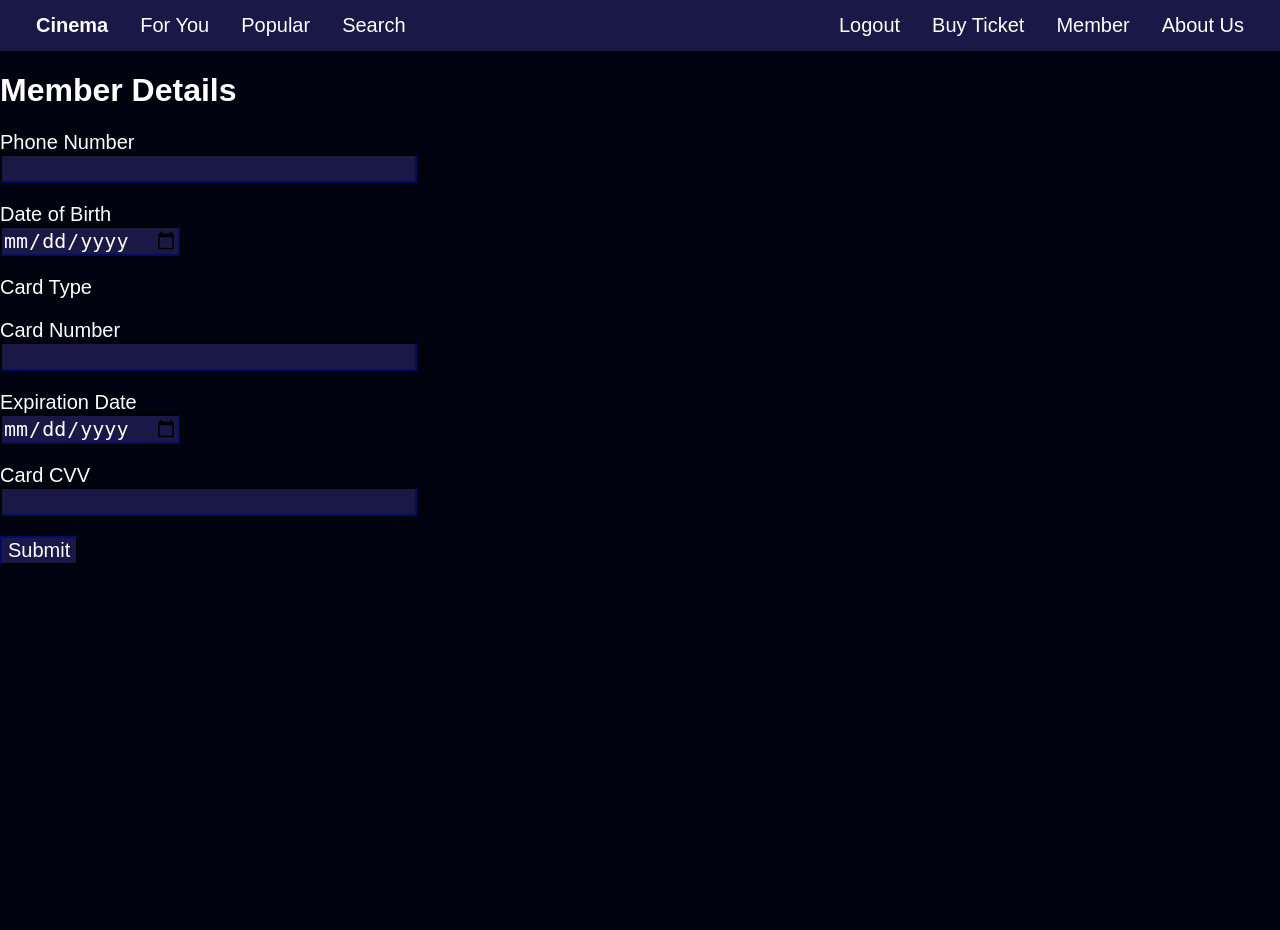
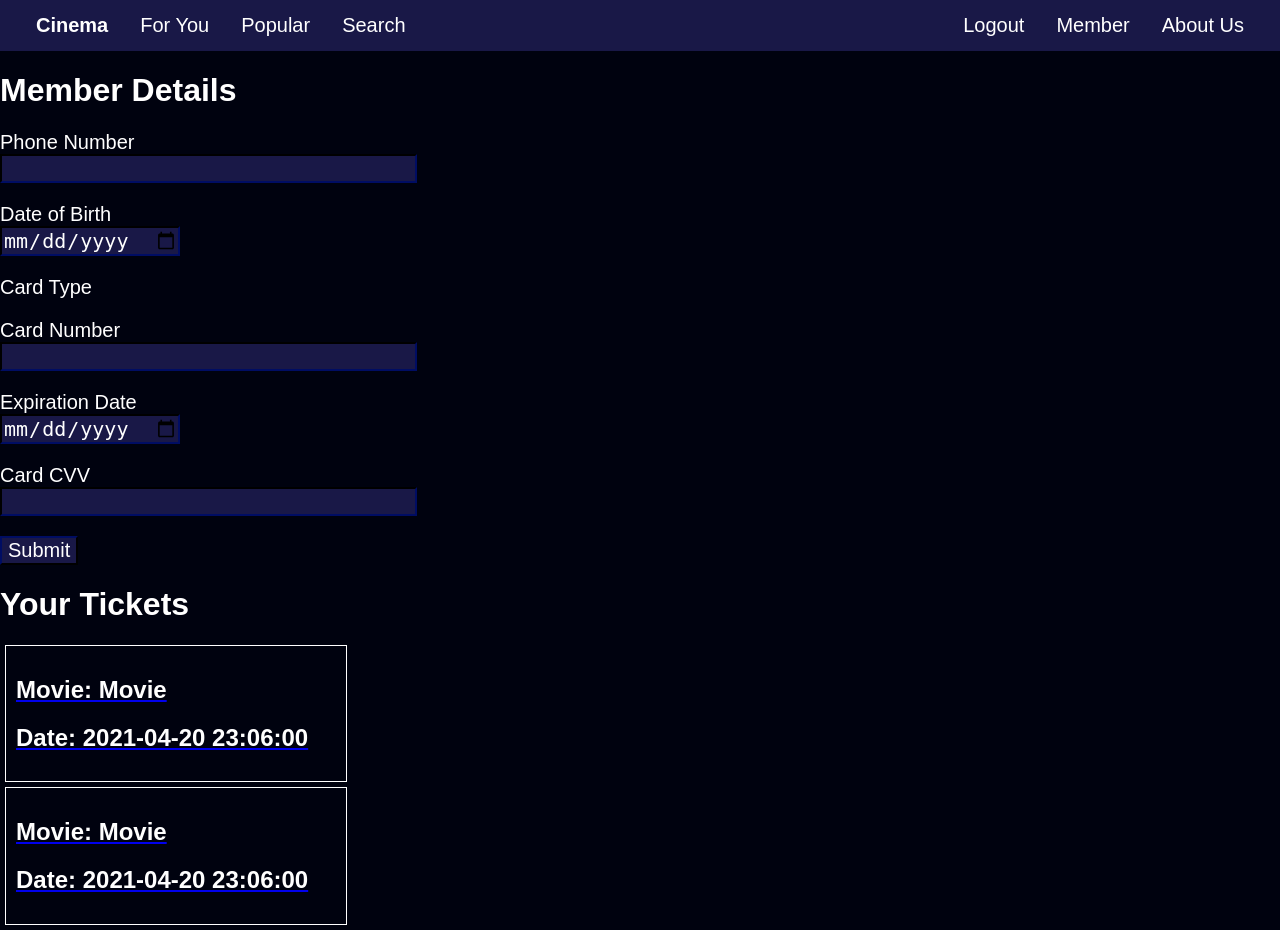
Before and after one commit to artificialvirus/Software-Engineering-Project, a Flask app: page /member in a window 1280 px wide. Before the commit the page ends 565 px from the top, so only its background shows below. Run offline with Flask 2, Linux system fonts and the light colour scheme; a user stored in the database is signed in; data comes from the database, SQL or seed files in the repository; both versions use the stored data as it was after the commit; some libraries are stand-ins or nearby versions.

Commit message:
accounts page

```diff
--- a/cinemawebapp/models.py
+++ b/cinemawebapp/models.py
@@ -95,7 +95,7 @@ class Member(db.Model):
     __tablename__ = 'member'
     id = db.Column(db.Integer, primary_key=True)
     phone = db.Column(db.Integer())
-    date_of_birth = db.Column(db.Integer())
+    date_of_birth = db.Column(db.Date)
     card_number = db.Column(db.String(15))
     card_expiration_date = db.Column(db.DateTime)
     card_cvv = db.Column(db.String(4))
@@ -113,9 +113,9 @@ class Member(db.Model):
 class Booking(db.Model):
     __tablename__ = 'booking'
     id = db.Column(db.Integer, primary_key=True)
-    seat_number = db.Column(db.String(150))
+    seat_number = db.Column(db.Integer())
     ticket_code = db.Column(db.String(255))
-    ticket_type = db.Column(db.String(64))
+    ticket_type = db.Column(db.String(255))
     #multiple bookings
     #tickets = db.Column(db.Integer())
     member_id = db.Column(db.Integer, db.ForeignKey('member.id'))
--- a/cinemawebapp/routes.py
+++ b/cinemawebapp/routes.py
@@ -54,7 +54,8 @@ def payment(screening_id, seats):
         seat_number = elements[0]
         ticket_type = elements[1]
 
-    booking = Booking(seat_number=seat_number, ticket_type=ticket_type, ticket_code=ticket_code, member_id=1, screen_id=screening_id)
+    member = Member.query.filter_by(user_id=current_user.get_id()).first()
+    booking = Booking(seat_number=seat_number, ticket_type=ticket_type, ticket_code=ticket_code, member_id=member.id, screen_id=screening_id)
     db.session.add(booking)
     db.session.commit()
 
@@ -162,14 +163,12 @@ def signup():
     if form.validate_on_submit():
         user = User(username=form.username.data, email=form.email.data)
         user.set_password(form.password.data)
-
         db.session.add(user)
         db.session.commit()
 
-        #not added the mail feature yet
-        #msg = Message('You have successfully created your account.', sender = 'yourId@gmail.com', recipients = [user.email])
-        #msg.body = "Email from Cinema"
-        #mail.send(msg)
+        member = Member(user_id=user.id)
+        db.session.add(member)
+        db.session.commit()
 
         flash('Congratulations, you are now a registered user!')
         return redirect(url_for('login'))
@@ -264,8 +263,20 @@ def member():
         db.session.add(payment)
         db.session.commit()
 
+    member = Member.query.filter_by(user_id=current_user.get_id()).first()
+    bookings = Booking.query.filter_by(member_id=member.id)
+    if not bookings:
+        return render_template('ticket_not_found.html', theme=get_user_theme(), title='Invalid Ticket')
 
-    return render_template('member.html',theme=get_user_theme(),form=form)
+    movies = []
+    for i in bookings:
+        screening = Screen.query.filter_by(id=i.screen_id).first()
+        date = screening.screen_time
+        movie = Movie.query.filter_by(id=screening.movie_id).first()
+        name = movie.name
+        movies.append([i.id, name, date])
+
+    return render_template('member.html',theme=get_user_theme(),form=form,bookings=movies)
 
 
 @app.route('/booking', methods=['GET', 'POST'])
@@ -376,7 +387,7 @@ def ticket_download(ticket_code):
     response.headers['Content-Disposition'] = 'inline; filename=ticket.pdf'
     return response
 
-app.route("/ticket/email/<id>")
+@app.route("/ticket/email/<id>")
 #@login_required
 def ticket_email(id):
     booking = Booking.query.filter_by(id=id).first()
@@ -412,4 +423,4 @@ def ticket_email(id):
         screen_number=screen_number, seat_number=seat_number, ticket_code=ticket_code)
     mail.send(message)
 
-    return redirect(url_for('popular'))
+    return ticket(id)
--- a/cinemawebapp/templates/layout.html
+++ b/cinemawebapp/templates/layout.html
@@ -134,7 +134,6 @@
         {% else %}
 
         <a class="right {{'active' if title == 'member' else 'inactive'}}" href="{{url_for('member')}}">Member</a>
-        <a class="right {{'active' if title == 'Booking' else 'inactive'}}" href="{{url_for('booking')}}">Buy Ticket</a>
         <a class="right {{'active' if title == 'Logout' else 'inactive'}}" href="{{url_for('logout')}}">Logout</a>
     {% endif %}
     </div>
--- a/cinemawebapp/templates/member.html
+++ b/cinemawebapp/templates/member.html
@@ -56,4 +56,20 @@
 
 </form>
 
+<div class="container-fluid">
+  <h1>Your Tickets</h1>
+
+  {% for ticket in bookings %}
+
+  <a href="/ticket/{{ticket[0]}}">
+    <div style="padding: 10px; border: 1px solid white; margin: 5px; width: 25%;">
+      <h2>Movie: {{ ticket[1] }}<h2>
+      <h2>Date: {{ ticket[2] }}<h2>
+    </div>
+  </a>
+
+  {% endfor %}
+
+</div>
+
 {% endblock %}
--- a/cinemawebapp/templates/payment.html
+++ b/cinemawebapp/templates/payment.html
@@ -86,7 +86,7 @@
                 <button class="paypal-button" onclick="openPaypal()">Paypal</button><br><br>
 
                 <div class="form-popup" id="paypal">
-                    <form action="/action_page.php" class="form-container">
+                    <form action="/ticket/email/{{ booking_id }}" class="form-container">
 
                         <label for="email"><b>Email</b></label>
                         <input type="text" placeholder="Enter Email" name="email" required>
@@ -104,7 +104,7 @@
                 <button class="credit-button" onclick="openCredit()">Credit / Debit Card</button><br><br>
 
                 <div class="form-popup" id="credit">
-                    <form action="/ticket/{{ booking_id }}" class="form-container">
+                    <form action="/ticket/email/{{ booking_id }}" class="form-container">
                       <label for="cnum"><b>Card Number</b></label>
                       <input type="text" placeholder="XXXX-XXXX-XXXX-XXXX" name="cnum" required>
 
```
Also changed, not shown: cinemawebapp/cw.db.
